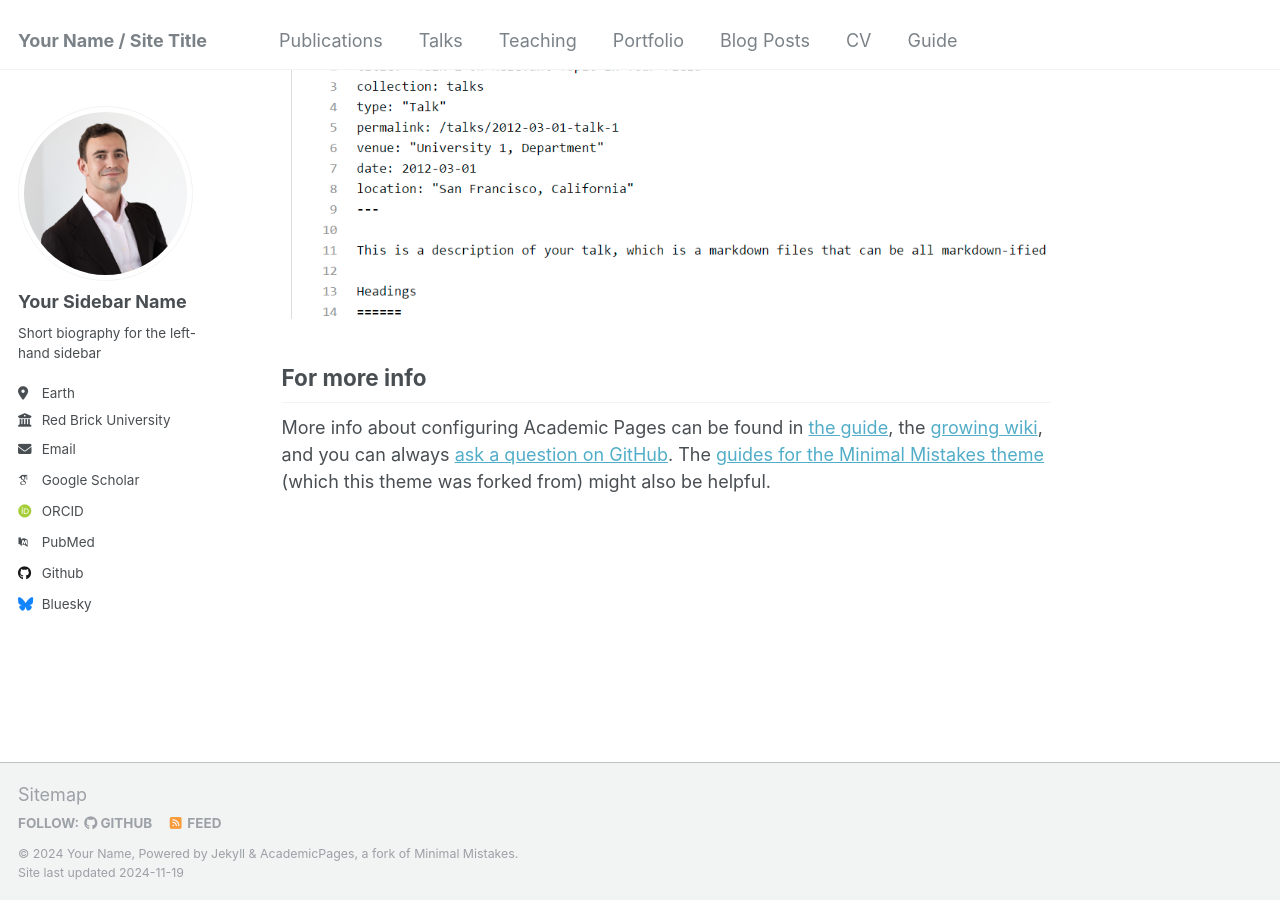
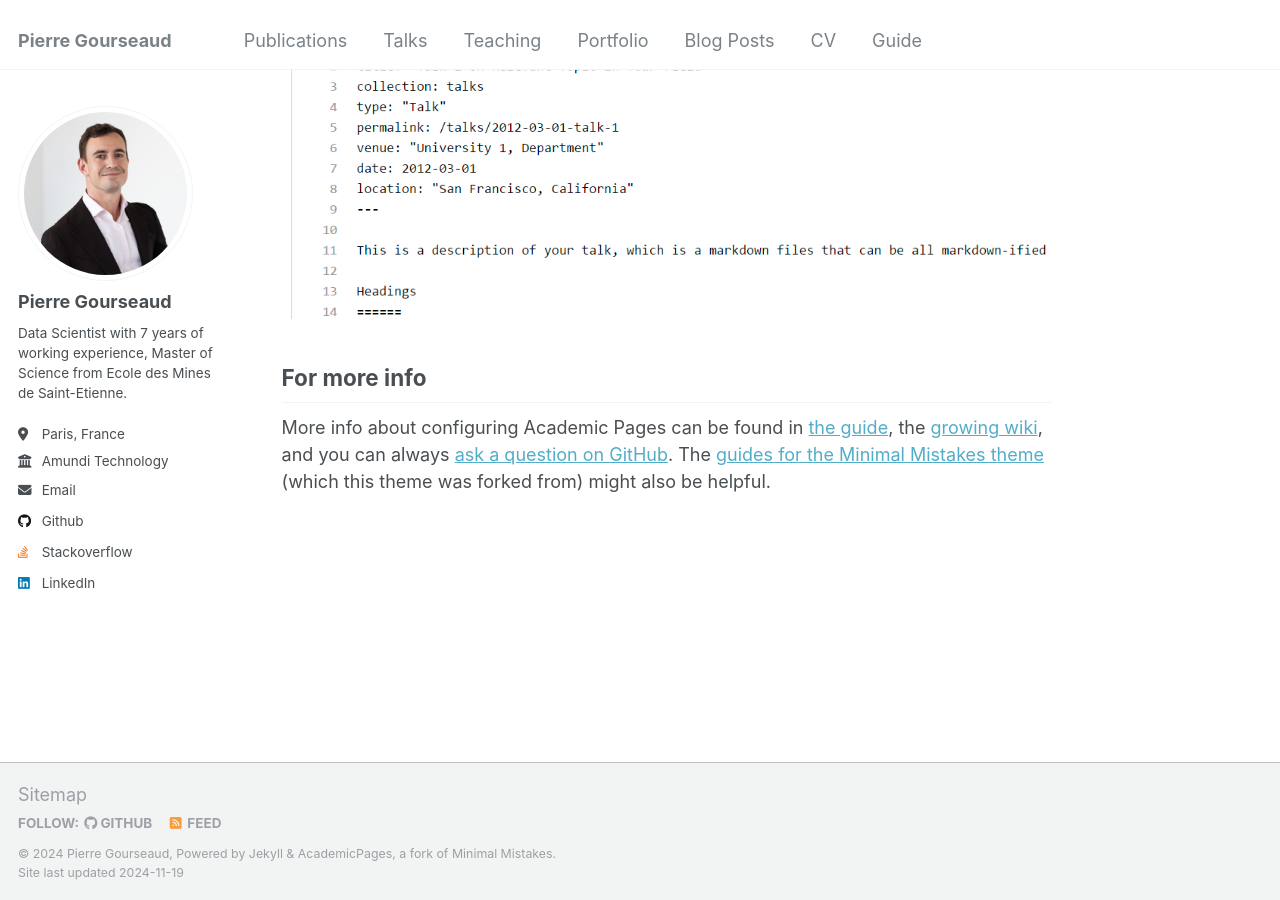
Before and after one commit to p-gourseaud/p-gourseaud.github.io, a Jekyll site: the page built from _pages/about.md, in a window 1280 px wide and 900 px high, scrolled down 2643 px. Built offline with Jekyll 4.4.1, drawn with Linux system fonts in a browser that asks for light colours; some web fonts are replaced.

```diff
--- a/_config.yml
+++ b/_config.yml
@@ -8,13 +8,13 @@
 
 # Basic Site Settings
 locale                   : "en-US"
-title                    : "Your Name / Site Title"
+title                    : "Pierre Gourseaud"
 title_separator          : "-"
-name                     : &name "Your Name"
-description              : &description "personal description"
-url                      : https://academicpages.github.io # the base hostname & protocol for your site e.g. "https://[your GitHub username].github.io"
+name                     : &name "Pierre Gourseaud"
+description              : &description "Data Scientist with 7 years of working experience, Master of Science from Ecole des Mines de Saint-Etienne."
+url                      : https://p-gourseaud.github.io/ # the base hostname & protocol for your site e.g. "https://[your GitHub username].github.io"
 baseurl                  : "" # the subpath of your site, e.g. "/blog"
-repository               : "academicpages/academicpages.github.io"
+repository               : "p-gourseaud/p-gourseaud.github.io/"
 
 # Site Author - The following control what appear as part of the author content on the side bar.
 #               If a field is blank the icon and link will not appear, otherwise it will be shown.
@@ -22,57 +22,57 @@ repository               : "academicpages/academicpages.github.io"
 author:
   # Biographic information
   avatar           : "profile.png"
-  name             : "Your Sidebar Name"
+  name             : "Pierre Gourseaud"
   pronouns         : # example: "she/her"
-  bio              : "Short biography for the left-hand sidebar"
-  location         : "Earth"
-  employer         : "Red Brick University"
+  bio              : "Data Scientist with 7 years of working experience, Master of Science from Ecole des Mines de Saint-Etienne."
+  location         : "Paris, France"
+  employer         : "Amundi Technology"
   uri              : # URL
-  email            : "none@example.org"
+  email            : "pierre.gourseaud@gmail.com"
 
   # Academic websites
-  arxiv            : # URL - Update with the correct link to your profile
-  googlescholar    : "https://scholar.google.com/citations?user=PS_CX0AAAAAJ"
-  impactstory      : # URL
-  orcid            : "http://orcid.org/yourorcidurl"
-  semantic         : # URL
-  pubmed           : "https://www.ncbi.nlm.nih.gov/pubmed/?term=john+snow"
-  researchgate     : # URL
-  scopus           : # URL
+  # arxiv            : # URL - Update with the correct link to your profile
+  # googlescholar    : "https://scholar.google.com/citations?user=PS_CX0AAAAAJ"
+  # impactstory      : # URL
+  # orcid            : "http://orcid.org/yourorcidurl"
+  # semantic         : # URL
+  # pubmed           : "https://www.ncbi.nlm.nih.gov/pubmed/?term=john+snow"
+  # researchgate     : # URL
+  # scopus           : # URL
 
   # Repositories and software development
   bitbucket        : # Username - Update with your username on the site
   codepen          : # Username
   dribbble         : # Username
-  github           : "academicpages"
+  github           : "p-gourseaud"
   kaggle           : # Username
-  stackoverflow    : # User number or user number and name (i.e., use "1" or "1/jeff-atwood")
+  stackoverflow    : "7193352/pierre-gourseaud" # User number or user number and name (i.e., use "1" or "1/jeff-atwood")
 
   # Social media
-  bluesky          : "bsky.app" # Replace this with you Bluesky username
-  facebook         : # Username
-  flickr           : # Username
-  foursquare       : # Username
-  goodreads        : # Username
-  google_plus      : # Username
-  keybase          : # Username
-  instagram        : # Username
-  lastfm           : # Username
-  linkedin         : # Username
-  mastodon         : # URL
-  medium           : # URL
-  pinterest        : # Username
-  soundcloud       : # Username
-  steam            : # Username
-  telegram         : # URL
-  tumblr           : # Username
-  twitter          : # Username for X / Twitter
-  vine             : # Username
-  weibo            : # Username
-  wikipedia        : # Username
-  xing             : # Username
-  youtube          : # Username
-  zhihu            : # Username
+  # bluesky          : "bsky.app" # Replace this with you Bluesky username
+  # facebook         : # Username
+  # flickr           : # Username
+  # foursquare       : # Username
+  # goodreads        : # Username
+  # google_plus      : # Username
+  # keybase          : # Username
+  # instagram        : # Username
+  # lastfm           : # Username
+  linkedin         : "p-gourseaud" # Username
+  # mastodon         : # URL
+  # medium           : # URL
+  # pinterest        : # Username
+  # soundcloud       : # Username
+  # steam            : # Username
+  # telegram         : # URL
+  # tumblr           : # Username
+  # twitter          : # Username for X / Twitter
+  # vine             : # Username
+  # weibo            : # Username
+  # wikipedia        : # Username
+  # xing             : # Username
+  # youtube          : # Username
+  # zhihu            : # Username
 
 # Publication Category - The following the list of publication categories and their headings
 publication_category:
@@ -247,23 +247,23 @@ defaults:
       layout: single
       author_profile: true
   # _teaching
-  - scope:
-      path: ""
-      type: teaching
-    values:
-      layout: single
-      author_profile: true
-      share: true
-      comments: true
+  # - scope:
+  #     path: ""
+  #     type: teaching
+  #   values:
+  #     layout: single
+  #     author_profile: true
+  #     share: true
+  #     comments: true
   # _publications
-  - scope:
-      path: ""
-      type: publications
-    values:
-      layout: single
-      author_profile: true
-      share: true
-      comments: true
+  # - scope:
+  #     path: ""
+  #     type: publications
+  #   values:
+  #     layout: single
+  #     author_profile: true
+  #     share: true
+  #     comments: true
   # _portfolio
   - scope:
       path: ""
@@ -274,13 +274,13 @@ defaults:
       share: true
       comment: true
   # _talks
-  - scope:
-      path: ""
-      type: talks
-    values:
-      layout: talk
-      author_profile: true
-      share: true
+  # - scope:
+  #     path: ""
+  #     type: talks
+  #   values:
+  #     layout: talk
+  #     author_profile: true
+  #     share: true
 
 
 # Sass/SCSS
```
